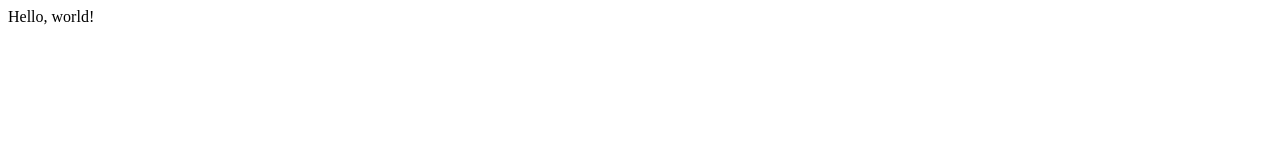
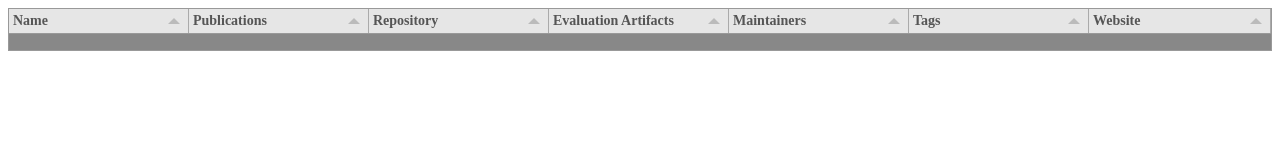
Before and after one commit to rainoftime/plse-research-tools-index, a plain HTML site: page docs/index.html in a window 1280 px wide. Drawn offline with Linux system fonts and the light colour scheme.

Commit message:
add more assets

```diff
--- a/docs/index.html
+++ b/docs/index.html
@@ -1 +1,30 @@
-Hello, world!
+<!doctype html>
+
+<html lang="en">
+<head>
+  <meta charset="utf-8">
+  <title>PLSE Research Tools Index</title>
+  <link rel="stylesheet" href="assets/css/tabulator.min.css">
+  <script type="text/javascript" src="assets/js/tabulator.min.js"></script>
+</head>
+<body>
+  <div id="example-table"></div>
+</body>
+  <script type="text/javascript">
+    var table = new Tabulator("#example-table", {
+			layout:"fitColumns",
+			columns:[
+				{ title: "Name", field: "name" },
+				{ title: "Publications", field: "pubs" },
+				{ title: "Repository", field: "repo"},
+				{ title: "Evaluation Artifacts", field: "evaluation-artifact" },
+				{ title: "Maintainers", field: "maintainers" },
+				{ title: "Tags", field: "tags" },
+				{ title: "Website", field: "website" }
+			],
+		});
+
+		var tableData = [];
+		table.setData(tableData);
+  </script>
+</html>
```
Also changed, not shown: docs/metadata.json (added, +11 -0 lines), metadata.json (deleted, +0 -11 lines), docs/assets/css/tabulator.min.css (added), docs/assets/js/tabulator.min.js (added), 1 other file.
